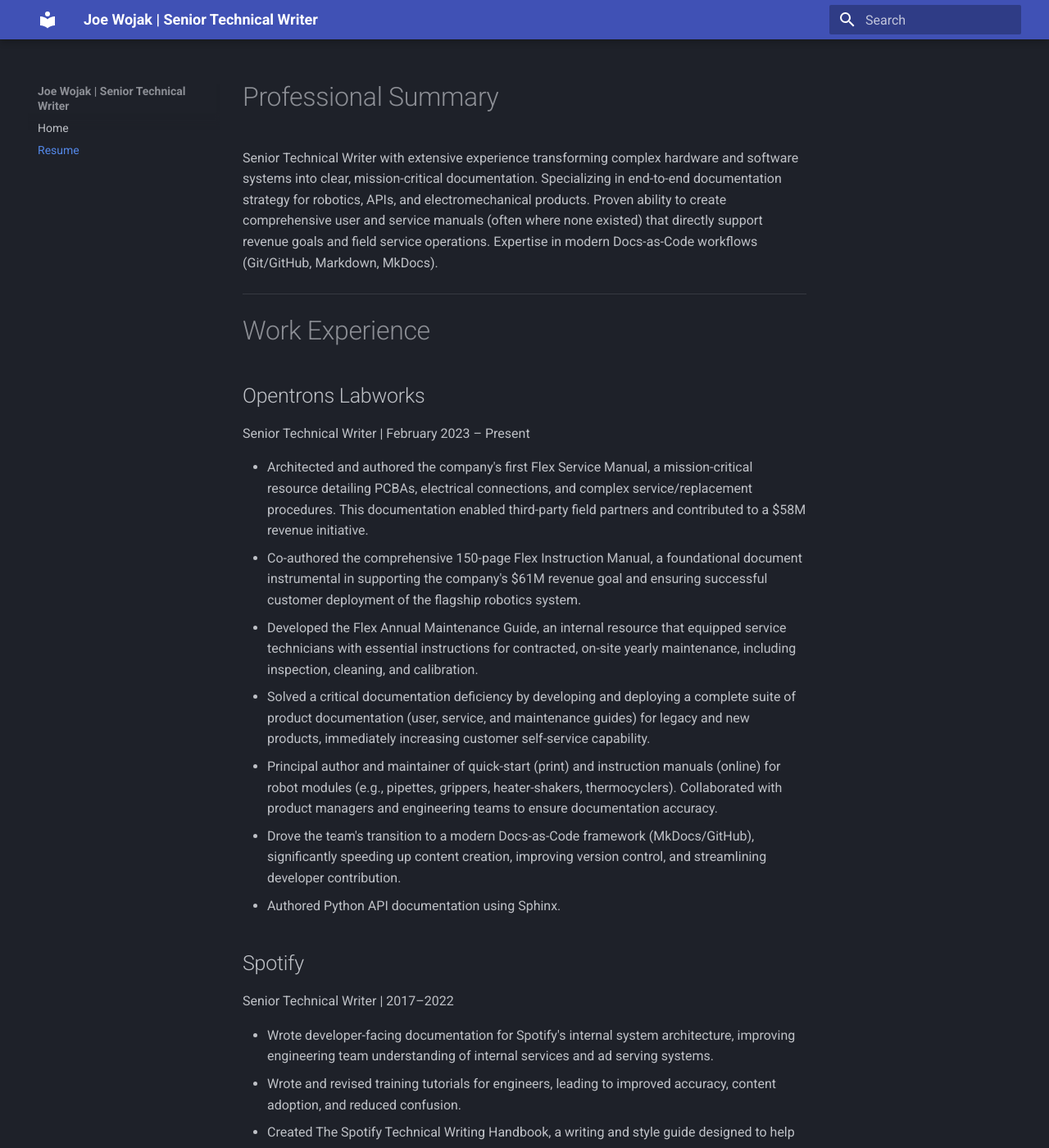
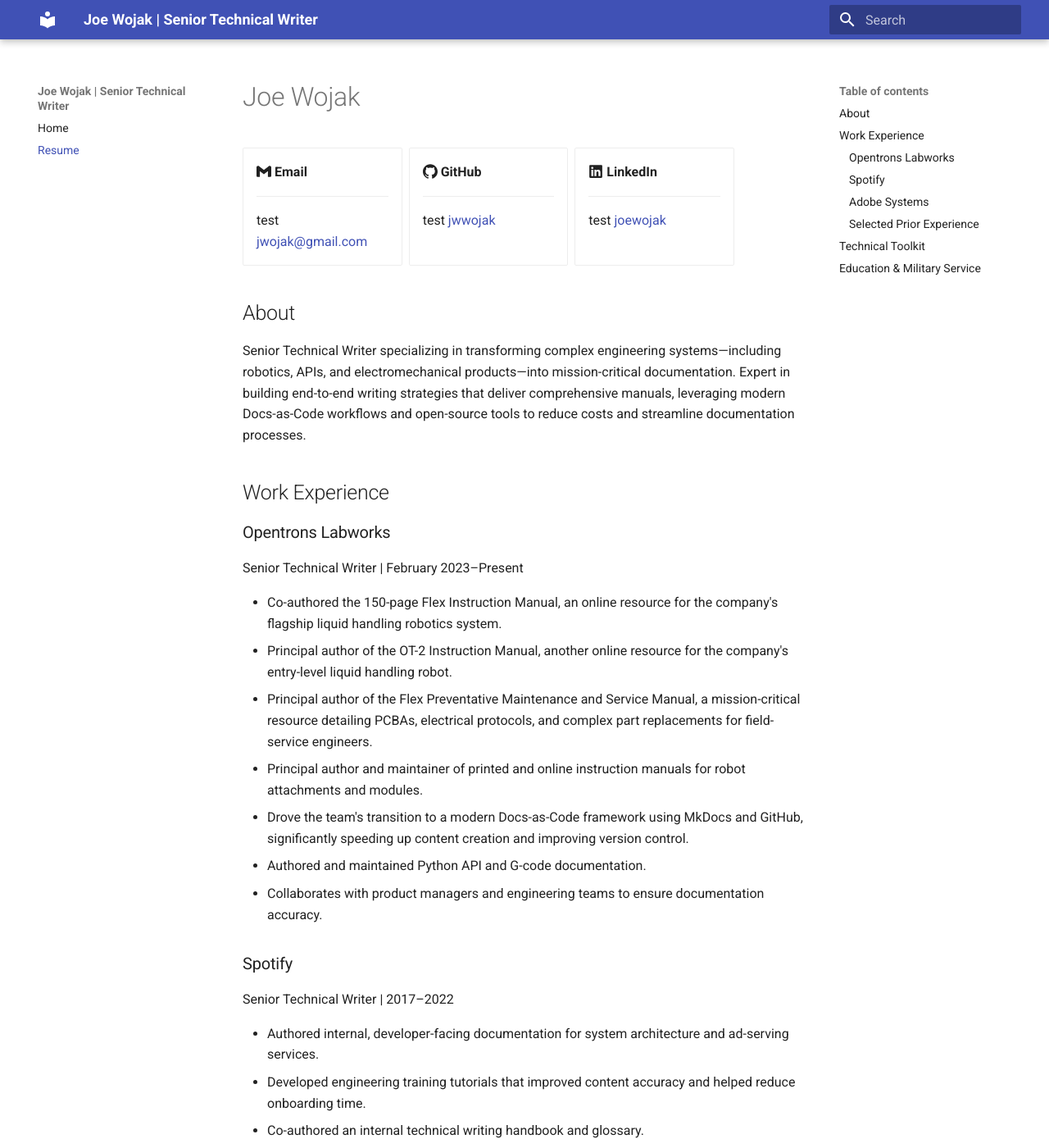
Before and after one commit to jwwojak/portfolio, an MkDocs documentation site: the page built from docs/resume.md, in a window 1280 px wide and 1400 px high. Shown: the whole window at 82% size. Built offline with MkDocs 1.6.1 and Material for MkDocs 9.7.7, drawn with Linux system fonts in a browser that asks for light colours; some of the changed text lies outside the part shown.

Commit message:
Updated info, adding staging cards.

```diff
--- a/docs/resume.md
+++ b/docs/resume.md
@@ -1,67 +1,80 @@
-# Professional Summary
-
-Senior Technical Writer with extensive experience transforming complex hardware and software systems into clear, mission-critical documentation. Specializing in end-to-end documentation strategy for robotics, APIs, and electromechanical products. Proven ability to create comprehensive user and service manuals (often where none existed) that directly support revenue goals and field service operations. Expertise in modern Docs-as-Code workflows (Git/GitHub, Markdown, MkDocs).
-
+---
+title: "Joe Wojak: Resume"
 ---
 
-# Work Experience
+# Joe Wojak
 
-## Opentrons Labworks
-Senior Technical Writer | February 2023 – Present
+<div class="grid cards contact-grid" markdown>
 
-* Architected and authored the company's first Flex Service Manual, a mission-critical resource detailing PCBAs, electrical connections, and complex service/replacement procedures. This documentation enabled third-party field partners and contributed to a $58M revenue initiative.
-* Co-authored the comprehensive 150-page Flex Instruction Manual, a foundational document instrumental in supporting the company's $61M revenue goal and ensuring successful customer deployment of the flagship robotics system.
-* Developed the Flex Annual Maintenance Guide, an internal resource that equipped service technicians with essential instructions for contracted, on-site yearly maintenance, including inspection, cleaning, and calibration.
-* Solved a critical documentation deficiency by developing and deploying a complete suite of product documentation (user, service, and maintenance guides) for legacy and new products, immediately increasing customer self-service capability.
-* Principal author and maintainer of quick-start (print) and instruction manuals (online) for robot modules (e.g., pipettes, grippers, heater-shakers, thermocyclers). Collaborated with product managers and engineering teams to ensure documentation accuracy.
-* Drove the team's transition to a modern Docs-as-Code framework (MkDocs/GitHub), significantly speeding up content creation, improving version control, and streamlining developer contribution.
-* Authored Python API documentation using Sphinx.
+-   :simple-gmail: __Email__
 
-## Spotify
+    ---
+
+    test [jwojak@gmail.com](mailto:jwojak@gmail.com)
+
+-   :simple-github: __GitHub__
+
+    ---
+
+     test [jwwojak](https://github.com/jwwojak)
+
+-   :fontawesome-brands-linkedin: __LinkedIn__
+
+    ---
+
+    test [joewojak](https://linkedin.com/in/joewojak)
+
+</div>
+
+## About
+
+Senior Technical Writer specializing in transforming complex engineering systems—including robotics, APIs, and electromechanical products—into mission-critical documentation. Expert in building end-to-end writing strategies that deliver comprehensive manuals, leveraging modern Docs-as-Code workflows and open-source tools to reduce costs and streamline documentation processes.
+
+## Work Experience
+
+### Opentrons Labworks
+Senior Technical Writer | February 2023–Present
+
+* Co-authored the 150-page Flex Instruction Manual, an online resource for the company's flagship liquid handling robotics system.
+* Principal author of the OT-2 Instruction Manual, another online resource for the company's entry-level liquid handling robot.
+* Principal author of the Flex Preventative Maintenance and Service Manual, a mission-critical resource detailing PCBAs, electrical protocols, and complex part replacements for field-service engineers.
+* Principal author and maintainer of printed and online instruction manuals for robot attachments and modules.
+* Drove the team's transition to a modern Docs-as-Code framework using MkDocs and GitHub, significantly speeding up content creation and improving version control.
+* Authored and maintained Python API and G-code documentation.
+* Collaborates with product managers and engineering teams to ensure documentation accuracy.
+
+
+### Spotify
 Senior Technical Writer | 2017–2022
 
-* Wrote developer-facing documentation for Spotify's internal system architecture, improving engineering team understanding of internal services and ad serving systems.
-* Wrote and revised training tutorials for engineers, leading to improved accuracy, content adoption, and reduced confusion.
-* Created The Spotify Technical Writing Handbook, a writing and style guide designed to help standardize writing style and organization in the internal documentation system.
-* Revised and managed company glossary, which improved content organization, definitions, standards for inclusion, and added a search feature.
-* Helped create a technical writing guild to coordinate writing projects and promote technical documentation at Spotify.
+* Authored internal, developer-facing documentation for system architecture and
+ad-serving services.
+* Developed engineering training tutorials that improved content accuracy and
+helped reduce onboarding time.
+* Co-authored an internal technical writing handbook and glossary.
 
-## Adobe Systems
+### Adobe Systems
 Senior Technical Writer | 2015–2017
 
-* Wrote and managed documentation for Audience Manager, bringing neglected documentation up-to-date, adding API content, and eliminating issue backlog.
-* Created and organized documentation for the Marketing Cloud ID Service and the Marketing Cloud Device Co-Op, which reduced support demands and allowed customers to work with these systems in a self-service manner.
-* Mentored and collaborated with a junior technical writer based in Bucharest, Romania.
+* Wrote and managed documentation for Adobe Audience Manager, including API documentation.
+* Wrote and managed documentation for the Adobe Marketing Cloud ID Service.
+* Mentored and collaborated with international junior writers to maintain global documentation standards.
 
-## Tapad
-Senior Technical Writer | 2013–2015
+### Selected Prior Experience
+2007–2015
 
-* First technical writer hired. Wrote documentation for Tapad's probabilistic, cross-device ad targeting system, which helped client support teams create targeted ad campaigns for external clients.
-* Worked with engineers to write API, Android, and iOS documentation.
+* **Tapad**: Senior Technical Writer. First writer hired; documented cross-device ad targeting systems and APIs.
+* **Demdex/Adobe**: Technical Writer. First writer hired; documented data management platforms and mobile/API integrations.
+* **Right Media/Yahoo**: Technical Writer. Junior member of the team documenting the Right Media Exchange, an early online ad exchange platform.
 
-## Demdex/Adobe Systems
-Technical Writer | 2011–2013
+## Technical Toolkit
 
-* First technical writer hired. Wrote documentation for the data management platform (DMP) acquired by Adobe in 2011, which helped advertisers create, segment, target, and deliver ads to online audiences.
-* Worked with engineers to write API, Android, and iOS documentation.
+* **Docs-as-Code:** GitHub, Sphinx, YAML, Markdown
+* **Specialized Content:** Service/maintenance manuals, product guides, ad tech, robotics, API and G-code documentation.
+* **Authoring Systems:** MkDocs, DITA (XMetaL, Oxygen), Confluence, HTML
 
-## Right Media/Yahoo
-Technical Writer | 2007–2011
+## Education & Military Service
 
-* Junior member of the technical writing team. Wrote product documentation for the Right Media Exchange, one of the first online ad exchanges.
-* Company acquired by Yahoo in 2007.
-
----
-
-# Skills and Tools
-
-* **Docs-as-Code/Workflow:** Git, GitHub, Sphinx, JIRA, YAML, Markdown
-* **Specialized Content:** Robotics, Electromechanical Systems, API Documentation, Service/Maintenance Manuals
-* **Authoring Systems:** DITA (XMetaL, Oxygen), Confluence, **MkDocs**, Google Docs
-
----
-
-# Education and Service
-
-* **Military Service:** 1986-1990, United States Army, honorable discharge
-* **Education:** MA History, University of Mississippi (1994-1996); BA (Cum Laude), University of Missouri (1990-1994)
+* **University of Mississippi:** Master of Arts (M.A.)
+* **University of Missouri:** Bachelor of Arts (B.A.)
+* **United States Army:** Ft. Bragg, NC (Honorable Discharge)
--- /dev/null
+++ b/docs/stylesheets/extra.css
@@ -0,0 +1,4 @@
+.contact-grid {
+  grid-template-columns: repeat(3, 1fr) !important;
+  max-width: 600px;
+}
--- a/mkdocs.yml
+++ b/mkdocs.yml
@@ -2,13 +2,9 @@
 
 theme:
   name: material
-  palette:
-    # Adding a palette gives the site a professional, "engineering-first" feel
-    scheme: slate
-    primary: indigo
-  features:
-    - navigation.sections
-    - content.code.copy # Essential for API documentation
+
+extra_css:
+  - stylesheets/extra.css
 
 nav:
   - Home: index.md
@@ -23,7 +19,7 @@
   - pymdownx.emoji:
       emoji_index: !!python/name:material.extensions.emoji.twemoji
       emoji_generator: !!python/name:material.extensions.emoji.to_svg
-  # --- New Mission-Critical Extensions ---
+  # --- New extensions ---
   - pymdownx.details      # For collapsible "Service Manual" style notes
   - pymdownx.superfences  # For nesting code/lists (vital for complex procedures)
   - pymdownx.tasklist:    # For field-service engineer checklists
```
